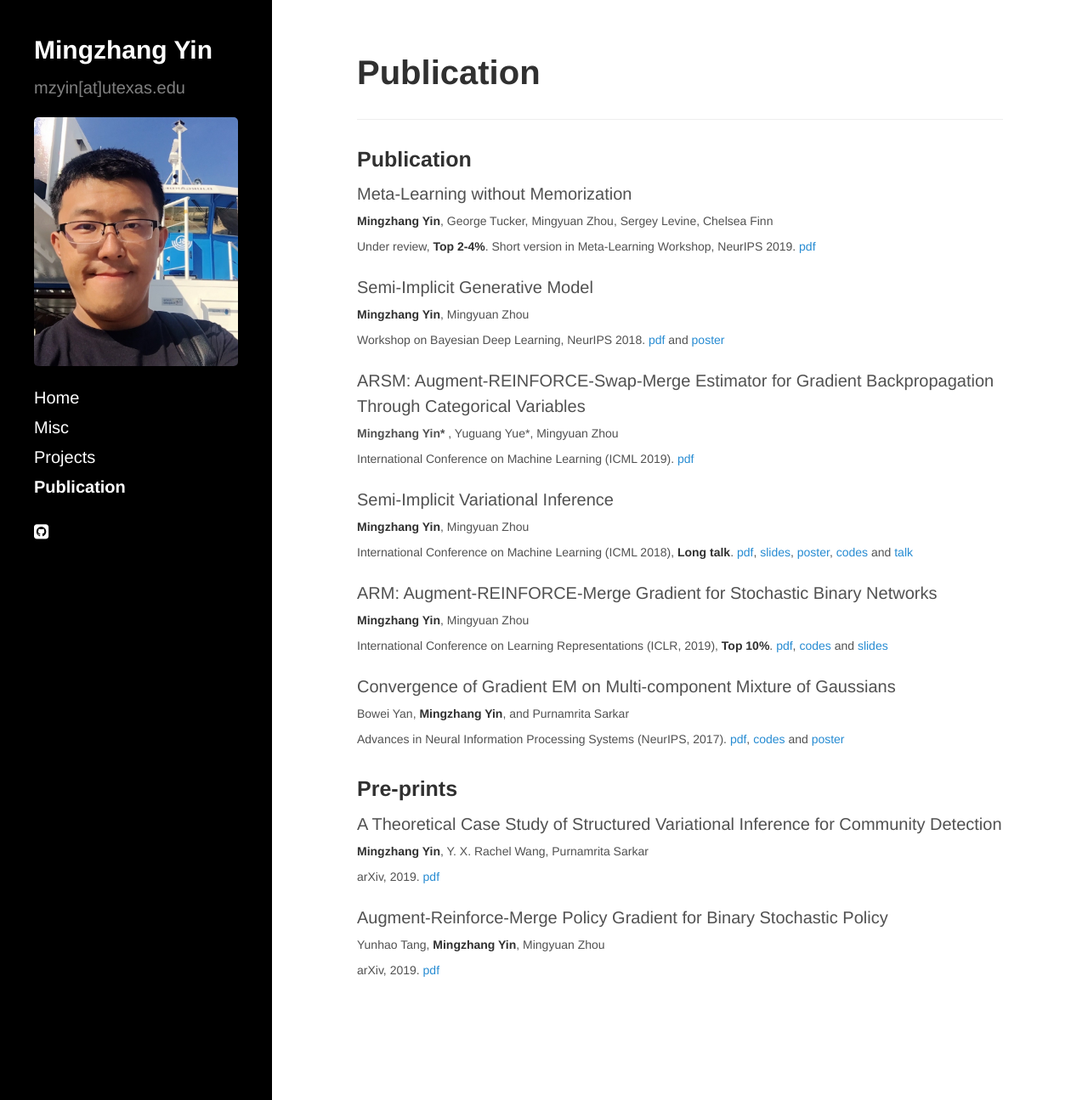
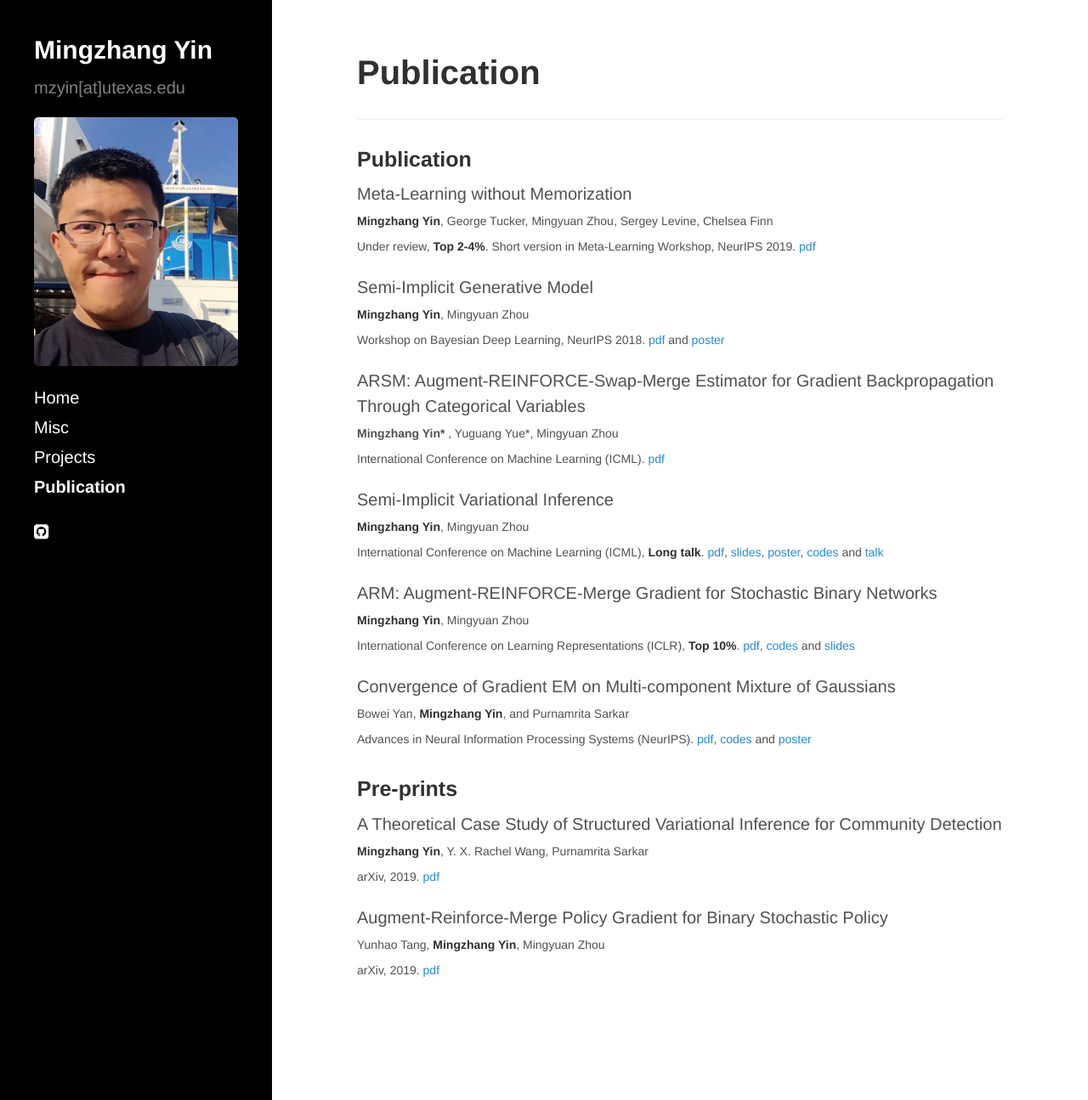
Before and after one commit to mingzhang-yin/mingzhang-yin.github.io, a Jekyll site: the page built from publications.md, in a window 1280 px wide and 1295 px high. Shown: the whole window at 85% size. Built offline with Jekyll 4.4.1, drawn with Linux system fonts in a browser that asks for light colours; nearby versions of some CDN libraries.

Commit message:
Update publications.md

```diff
--- a/publications.md
+++ b/publications.md
@@ -20,23 +20,23 @@ Semi-Implicit Generative Model
 
 ARSM: Augment-REINFORCE-Swap-Merge Estimator for Gradient Backpropagation Through Categorical Variables
 <br> <span style="font-size:14px"> <b>Mingzhang Yin* </b>, Yuguang Yue*, Mingyuan Zhou  <br>
-International Conference on Machine Learning (ICML 2019).  [pdf](https://arxiv.org/abs/1905.01413)
+International Conference on Machine Learning (ICML).  [pdf](https://arxiv.org/abs/1905.01413)
 
 
 Semi-Implicit Variational Inference
 <br> <span style="font-size:14px"> **Mingzhang Yin**, Mingyuan Zhou  <br>
-International Conference on Machine Learning (ICML 2018), **Long talk**.  [pdf](http://proceedings.mlr.press/v80/yin18b/yin18b.pdf), <a href="https://github.com/mingzhang-yin/mingzhang-yin.github.io/blob/master/assets/pdfs/SIVI_ICML.pdf" target="_blank">slides</a>, <a href="https://github.com/mingzhang-yin/mingzhang-yin.github.io/blob/master/assets/pdfs/SIVI_poster.pdf" target="_blank">poster</a>, <a href="https://github.com/mingzhang-yin/SIVI" target="_blank">codes </a> and <a href="https://vimeo.com/294655456" target="_blank"> talk </a>
+International Conference on Machine Learning (ICML), **Long talk**.  [pdf](http://proceedings.mlr.press/v80/yin18b/yin18b.pdf), <a href="https://github.com/mingzhang-yin/mingzhang-yin.github.io/blob/master/assets/pdfs/SIVI_ICML.pdf" target="_blank">slides</a>, <a href="https://github.com/mingzhang-yin/mingzhang-yin.github.io/blob/master/assets/pdfs/SIVI_poster.pdf" target="_blank">poster</a>, <a href="https://github.com/mingzhang-yin/SIVI" target="_blank">codes </a> and <a href="https://vimeo.com/294655456" target="_blank"> talk </a>
  </span>
 
 
  ARM: Augment-REINFORCE-Merge Gradient for Stochastic Binary Networks
 <br> <span style="font-size:14px"> **Mingzhang Yin**, Mingyuan Zhou  <br>
-International Conference on Learning Representations (ICLR, 2019), **Top 10%**.  [pdf](https://openreview.net/pdf?id=S1lg0jAcYm), <a href="https://github.com/mingzhang-yin/ARM-gradient" target="_blank">codes </a> and <a href="https://github.com/mingzhang-yin/mingzhang-yin.github.io/blob/master/assets/pdfs/ARM_slides_binary.pdf" target="_blank">slides </a>
+International Conference on Learning Representations (ICLR), **Top 10%**.  [pdf](https://openreview.net/pdf?id=S1lg0jAcYm), <a href="https://github.com/mingzhang-yin/ARM-gradient" target="_blank">codes </a> and <a href="https://github.com/mingzhang-yin/mingzhang-yin.github.io/blob/master/assets/pdfs/ARM_slides_binary.pdf" target="_blank">slides </a>
  </span>
 
 Convergence of Gradient EM on Multi-component Mixture of Gaussians
  <br> <span style="font-size:14px"> Bowei Yan, **Mingzhang Yin**, and Purnamrita Sarkar  <br>
-Advances in Neural Information Processing Systems (NeurIPS, 2017).  [pdf](https://papers.nips.cc/paper/7271-convergence-of-gradient-em-on-multi-component-mixture-of-gaussians), <a href="https://github.com/mingzhang-yin/Convergence-of-Gradient-EM-on-Multi-component-Mixture-of-Gaussians">codes </a> and <a href="https://github.com/mingzhang-yin/mingzhang-yin.github.io/blob/master/assets/pdfs/2017nips_poster.pdf">poster </a>  </span>
+Advances in Neural Information Processing Systems (NeurIPS).  [pdf](https://papers.nips.cc/paper/7271-convergence-of-gradient-em-on-multi-component-mixture-of-gaussians), <a href="https://github.com/mingzhang-yin/Convergence-of-Gradient-EM-on-Multi-component-Mixture-of-Gaussians">codes </a> and <a href="https://github.com/mingzhang-yin/mingzhang-yin.github.io/blob/master/assets/pdfs/2017nips_poster.pdf">poster </a>  </span>
 
 
 ### Pre-prints
```
